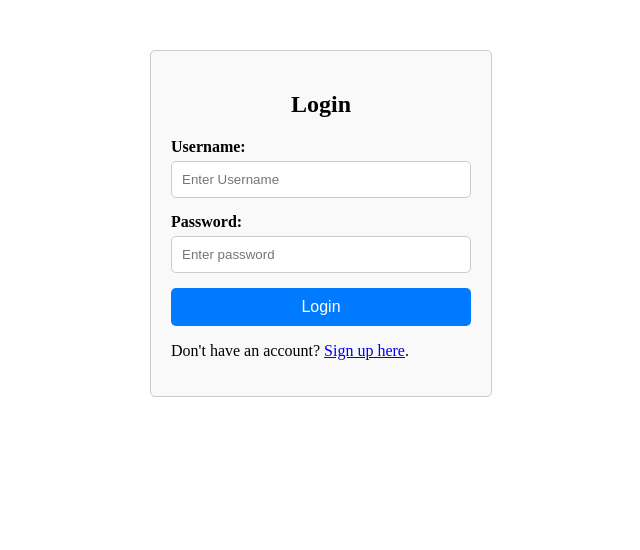
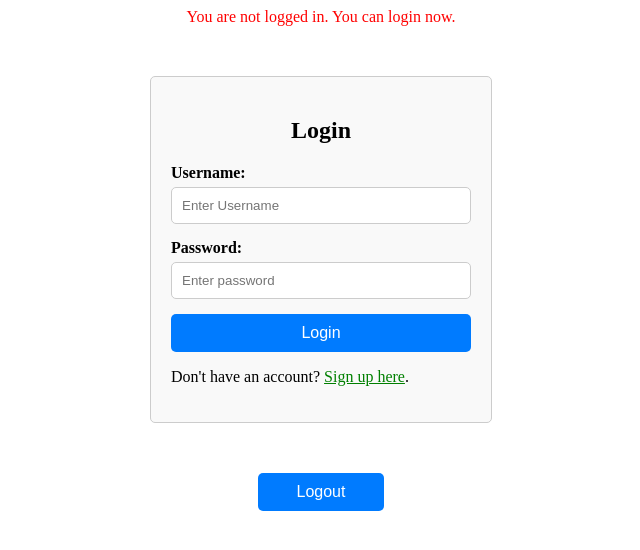
Before and after one commit to tasnimmizaou/TP-php, a PHP site: page /work/user/backend/login.php in a window 1280 px wide. Shown: the top 550 px of the page, without its empty margins (319-959 px from the left). Run offline with PHP 8.4, Linux system fonts and the light colour scheme.

Commit message:
logout button

```diff
--- a/work/user/backend/includes/configSession.inc.php
+++ b/work/user/backend/includes/configSession.inc.php
@@ -26,6 +26,12 @@ session_start();
       }
     }
 
+
+
+
+
+
+
   function regenerate_session_id()
   {
     session_regenerate_id(true);
--- a/work/user/backend/includes/login_view.inc.php
+++ b/work/user/backend/includes/login_view.inc.php
@@ -13,6 +13,28 @@ function check_login_error() {
 
     } else if (isset($_GET["login"]) && ($_GET["login"] ==="success"))
     {
-        echo "LOGED IN   SUCCESSFULLY ";
+        echo "LOGED IN SUCCESSFULLY "."<br>";
+        echo"<html>
+          <head></head>
+          <body>
+           <a href='index.php' style='color: green;'>HOME PAGE</a>
+          </body>
+
+            </html> ";
+
+
     }
 }
+
+function output_username()
+{
+    if (isset($_SESSION["user_id"])){
+        echo "<p style='color: green; font-size: 16px; text-align: center;'>You are logged in as ".$_SESSION["user_username"]."</p>";
+
+    }
+    else {
+        echo "<p style='color: red; font-size: 16px; text-align: center;'>You are not logged in. You can login now.</p>";
+
+    }
+
+}
--- a/work/user/backend/login.php
+++ b/work/user/backend/login.php
@@ -9,6 +9,13 @@ require_once 'includes/login_view.inc.php';
     </head>
 
     <body>
+        <p><?php
+           output_username();
+          ?> </p>
+
+
+
+
     <div style="max-width: 300px; margin: 50px auto; padding: 20px; border: 1px solid #ccc; border-radius: 5px; background-color: #f9f9f9;">
 
 <h2 style="text-align: center; margin-bottom: 20px;">Login</h2>
@@ -30,13 +37,19 @@ require_once 'includes/login_view.inc.php';
 
     <button type="submit" style="width: 100%; padding: 10px; border: none; border-radius: 5px; background-color: #007bff; color: #fff; font-size: 16px; cursor: pointer;">Login</button>
 
-    <p>Don't have an account? <a href="signup.php">Sign up here</a>.</p>
+    <p>Don't have an account? <a href="signup.php " style="color: green;">Sign up here</a>.</p>
  </form>
  <?php
       check_login_error()
     ?>
 
  </div>
+
+  <div style="text-align: center;">
+        <form action="includes/logout.inc.php" method="POST">
+            <button type="submit" style="width: 10%; padding: 10px; border: none; border-radius: 5px; background-color: #007bff; color: #fff; font-size: 16px; cursor: pointer;">Logout</button>
+        </form>
+    </div>
 
 
 
--- a/work/user/backend/signup.php
+++ b/work/user/backend/signup.php
@@ -39,7 +39,7 @@ require_once 'includes/login_model.inc.php';
             <input type="number" id="phone" name="phone" placeholder="+216 ** *** ***" style="width: 100%; padding: 10px; border: 1px solid #ccc; border-radius: 5px; box-sizing: border-box;">
         </div>
         <button type="submit" style="width: 100%; padding: 10px; border: none; border-radius: 5px; background-color: #007bff; color: #fff; font-size: 16px; cursor: pointer;">Sign Up</button>
-        <p>Done with signing up ? go login <a href="login.php"> Login here</a>.</p>
+        <p>Done with signing up ?  <a href="login.php" > Login here</a>.</p>
     </form>
 
     <script>
```
Also changed, not shown: work/user/backend/includes/login.inc.php (+9 -0 lines), work/user/backend/includes/logout.inc.php (added, +7 -0 lines). Lines whose indentation alone changed are shown as unchanged.
